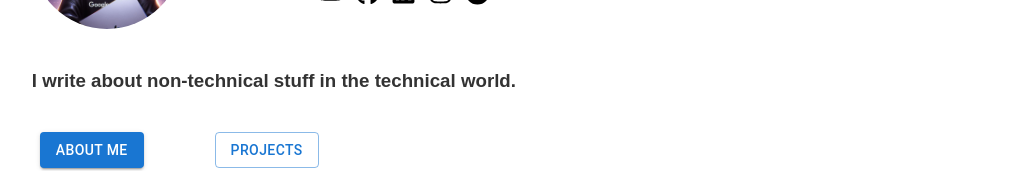
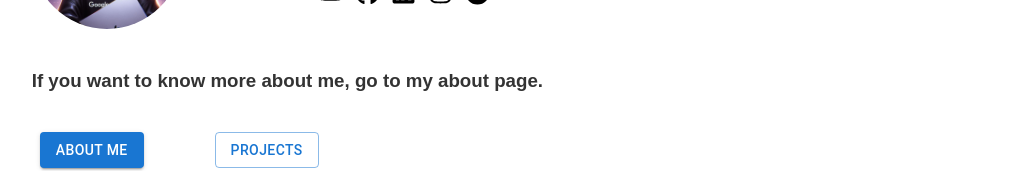
Before and after one commit to Yahyobek-12/Yahyobek, a React (Create React App) app: page / in a window 1280 px wide. Shown: the part 385-556 px from the top of the page, without its empty margins (77-1112 px from the left). Built offline with nearby package versions, Linux system fonts and the light colour scheme; a web font is replaced by a local one.

Commit message:
Portfolio

```diff
--- a/src/Components/Home.jsx
+++ b/src/Components/Home.jsx
@@ -30,7 +30,7 @@ const Home = () => {
         </div>
       </div>
       <div className="home-bottom  animate__animated animate__fadeInUp">
-        <h3>I write about non-technical stuff in the technical world.</h3>
+        <h3>If you want to know more about me, go to my about page.</h3>
         <div className="flex-btns">
           <Link to='about'><Button variant='contained'>About Me</Button></Link>
           <Link to='projects'><Button variant='outlined'>Projects</Button></Link>
--- a/src/Components/Navbar.jsx
+++ b/src/Components/Navbar.jsx
@@ -24,7 +24,9 @@ const Navbar = () => {
         <NavLink to='about' onClick={closeNavbar}>About</NavLink>
         <NavLink to='projects' onClick={closeNavbar}>Projects</NavLink>
         <NavLink to='travel' onClick={closeNavbar}>Travel</NavLink>
-        <NavLink to='https://www.instagram.com/_yahyobek_12_/' target='_blank' onClick={closeNavbar} className='nwt'>Nwt</NavLink>
+        <NavLink to='https://www.instagram.com/_yahyobek_12_/'
+        target='_blank' onClick={closeNavbar} className='nwt'
+        >Nwt</NavLink>
       </ul>
       {active ? <FaWindowClose className='menu remove' onClick={toggleActive} /> : <IoMenuSharp className='menu' onClick={toggleActive} />}
     </div>
```
